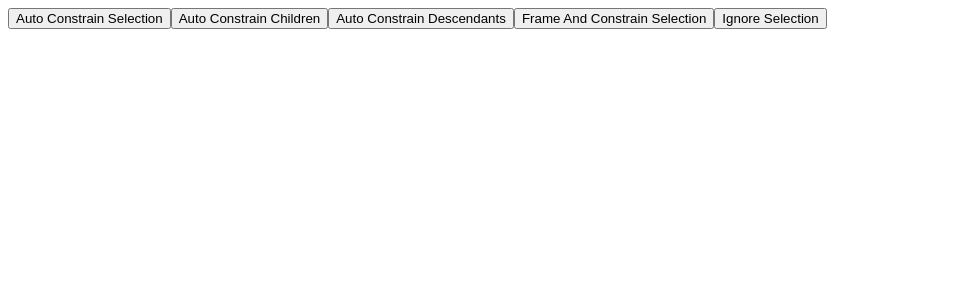
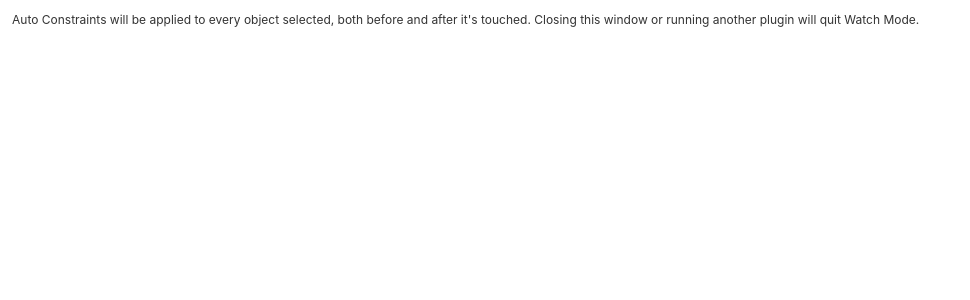
Before and after one commit to arniebradfo/auto-constraints-figma-plugin, a React app: page / in a window 1280 px wide. Shown: the top 300 px of the page, without its empty margins (0-970 px from the left). Built offline with nearby package versions, Linux system fonts and the light colour scheme.

Commit message:
add 'minimal' UI for watch mode

```diff
--- a/src/app/components/App.tsx
+++ b/src/app/components/App.tsx
@@ -1,30 +1,13 @@
 import * as React from 'react';
-import { FigmaPluginMessage, Message, CommandType } from '../../messages';
-// import '../styles/ui.css';
+import '../styles/ui.css';
 
 const App = ({}) => {
-	// const textbox = React.useRef<HTMLInputElement>(undefined);
-
-	// const countRef = React.useCallback((element: HTMLInputElement) => {
-	//     if (element) element.value = '5';
-	//     textbox.current = element;
+	// const runCommand = React.useCallback((type: CommandType) => {
+	// 	const message: FigmaPluginMessage<Message> = {
+	// 		pluginMessage: { type },
+	// 	};
+	// 	parent.postMessage(message, '*');
 	// }, []);
-
-	// const onCreate = () => {
-	//     const count = parseInt(textbox.current.value, 10);
-	//     parent.postMessage({pluginMessage: {type: 'create-rectangles', count}}, '*');
-	// };
-
-	// const onCancel = () => {
-	//     parent.postMessage({pluginMessage: {type: 'cancel'}}, '*');
-	// };
-
-	const runCommand = React.useCallback((type: CommandType) => {
-		const message: FigmaPluginMessage<Message> = {
-			pluginMessage: { type },
-		};
-		parent.postMessage(message, '*');
-	}, []);
 
 	React.useEffect(() => {
 		// This is how we read messages sent from the plugin controller
@@ -40,12 +23,18 @@ const App = ({}) => {
 
 	return (
 		<div>
-			<button onClick={() => runCommand('constrainSelection')} children="Auto Constrain Selection" />
+			{/* <h4>Watch Mode is Running</h4> */}
+			<p>
+				Auto Constraints will be applied to every object selected, both before and after it's touched. Closing
+				this window or running another plugin will quit Watch Mode.
+			</p>
+			{/* <button onClick={() => runCommand('constrainSelection')} children="Auto Constrain Selection" />
 			<button onClick={() => runCommand('constrainChildren')} children="Auto Constrain Children" />
 			<button onClick={() => runCommand('constrainDescendants')} children="Auto Constrain Descendants" />
 			<button onClick={() => runCommand('frameAndConstrainSelection')} children="Frame And Constrain Selection" />
-			<button onClick={() => runCommand('ignoreSelection')} children="Ignore Selection" />
+			<button onClick={() => runCommand('ignoreSelection')} children="Ignore Selection" /> */}
 			{/* don't apply to root frames */}
+			{/* <button children={'Hide this UI'} /> */}
 		</div>
 	);
 };
--- a/src/app/styles/ui.css
+++ b/src/app/styles/ui.css
@@ -1,8 +1,12 @@
 body {
-    font: 12px sans-serif;
-    text-align: center;
-    margin: 20px;
+    font-size: 12px;
+    font-family: Inter, sans-serif;
+    padding: 4px;
+    color: #333333;
+    color: var(--figma-color-text, #333333);
 }
+
+/*
 button {
     border-radius: 5px;
     background: white;
@@ -35,3 +39,4 @@ button:focus {
 input:focus {
     box-shadow: inset 0 0 0 2px #18a0fb;
 }
+*/
```
